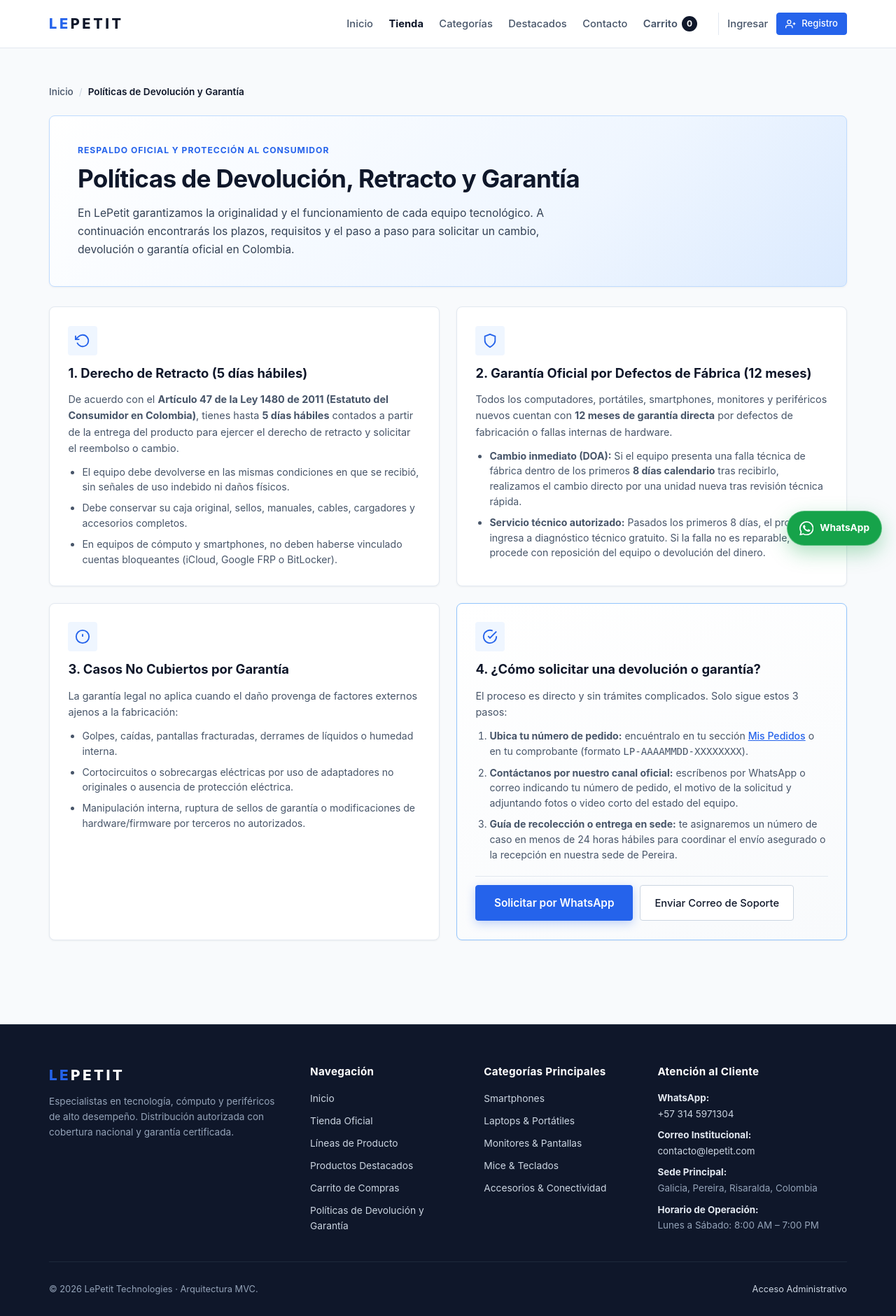
After one commit to Juan2351/Tech_e-commerce, a Flask app: page /politicas-devolucion in a window 1280 px wide. The commit adds this page. Shown: the whole page at 70% size. Run offline with Flask 3, Linux system fonts and the light colour scheme.

Commit message:
feat(shop): agregar pagina de politicas de devolucion y garantia e integrar fotos del equipo

```diff
--- a/controllers/shop_controller.py
+++ b/controllers/shop_controller.py
@@ -481,3 +481,11 @@ def my_orders():
         orders=orders_data,
         cart_count=cart_count(get_session_cart(session)),
     )
+
+
+@shop.get("/politicas-devolucion")
+def return_policy():
+    return render_template(
+        "return_policy.html",
+        cart_count=cart_count(get_session_cart(session)),
+    )
--- a/static/css/styles.css
+++ b/static/css/styles.css
@@ -2627,6 +2627,109 @@ textarea:focus {
 }
 
 /* ==========================================================================
+   POLÍTICAS DE DEVOLUCIÓN Y GARANTÍA
+   ========================================================================== */
+.policy-page-section {
+    margin: 1rem 0 3.5rem;
+}
+
+.policy-hero-card {
+    padding: clamp(1.75rem, 3.5vw, 2.5rem);
+    margin-bottom: 1.75rem;
+    background: linear-gradient(135deg, #ffffff 0%, #eff6ff 65%, #dbeafe 100%);
+    border: 1px solid #bfdbfe;
+    border-radius: var(--radius-md);
+    box-shadow: var(--shadow-sm);
+}
+
+.policy-hero-card h1 {
+    font-size: clamp(1.6rem, 3vw, 2.2rem);
+    color: var(--text-primary);
+    margin-bottom: 0.65rem;
+    letter-spacing: -0.02em;
+}
+
+.policy-lead {
+    color: #334155;
+    font-size: 0.98rem;
+    line-height: 1.65;
+    max-width: 72ch;
+    margin: 0;
+}
+
+.policy-grid {
+    display: grid;
+    grid-template-columns: repeat(2, minmax(0, 1fr));
+    gap: 1.5rem;
+}
+
+.policy-card {
+    background: var(--bg-surface);
+    border: 1px solid var(--border-color);
+    border-radius: var(--radius-md);
+    padding: 1.65rem;
+    box-shadow: var(--shadow-sm);
+    display: flex;
+    flex-direction: column;
+    gap: 0.75rem;
+}
+
+.policy-card-highlight {
+    border-color: #93c5fd;
+    background: linear-gradient(160deg, #ffffff 0%, #f8fafc 100%);
+}
+
+.policy-icon-badge {
+    width: 42px;
+    height: 42px;
+    border-radius: var(--radius-sm);
+    background: var(--accent-subtle);
+    color: var(--accent);
+    display: inline-flex;
+    align-items: center;
+    justify-content: center;
+}
+
+.policy-card h2 {
+    font-size: 1.15rem;
+    color: var(--text-primary);
+    margin: 0;
+}
+
+.policy-card p {
+    font-size: 0.9rem;
+    color: var(--text-secondary);
+    line-height: 1.6;
+    margin: 0;
+}
+
+.policy-list,
+.policy-steps-list {
+    margin: 0;
+    padding-left: 1.25rem;
+    display: grid;
+    gap: 0.5rem;
+    font-size: 0.88rem;
+    color: var(--text-secondary);
+    line-height: 1.55;
+}
+
+.policy-steps-list a {
+    color: var(--accent);
+    text-decoration: underline;
+    font-weight: 500;
+}
+
+.policy-actions {
+    display: flex;
+    flex-wrap: wrap;
+    gap: 0.65rem;
+    margin-top: 0.5rem;
+    padding-top: 0.75rem;
+    border-top: 1px solid var(--border-color);
+}
+
+/* ==========================================================================
    FOOTER
    ========================================================================== */
 .site-footer {
@@ -2721,7 +2824,8 @@ textarea:focus {
         grid-template-columns: 1fr;
     }
 
-    .about-team-grid {
+    .about-team-grid,
+    .policy-grid {
         grid-template-columns: 1fr;
     }
 
--- a/templates/base.html
+++ b/templates/base.html
@@ -86,6 +86,7 @@
                     <li><a href="{{ url_for('shop.home') }}#categorias">Líneas de Producto</a></li>
                     <li><a href="{{ url_for('shop.home') }}#destacados">Productos Destacados</a></li>
                     <li><a href="{{ url_for('shop.cart') }}">Carrito de Compras</a></li>
+                    <li><a href="{{ url_for('shop.return_policy') }}">Políticas de Devolución y Garantía</a></li>
                 </ul>
             </div>
 
--- a/templates/cart.html
+++ b/templates/cart.html
@@ -100,6 +100,7 @@
             </button>
             <p class="checkout-disclaimer">
                 Este paso no realiza ningún cobro ni reserva inventario. El pedido queda pendiente de confirmación por WhatsApp.
+                Consulta nuestras <a href="{{ url_for('shop.return_policy') }}" style="color: var(--accent); text-decoration: underline;">Políticas de Devolución y Garantía</a>.
             </p>
         </form>
     </div>
--- a/templates/my_orders.html
+++ b/templates/my_orders.html
@@ -7,7 +7,10 @@
             <span class="section-subtitle">HISTORIAL DE COMPRAS</span>
             <h1>Mis pedidos</h1>
         </div>
-        <a href="{{ url_for('shop.shop_view') }}">Seguir comprando</a>
+        <div style="display: flex; gap: 0.75rem; align-items: center; flex-wrap: wrap;">
+            <a class="button button-secondary button-sm" href="{{ url_for('shop.return_policy') }}">Políticas de Devolución y Garantía</a>
+            <a href="{{ url_for('shop.shop_view') }}">Seguir comprando</a>
+        </div>
     </div>
 
     {% if orders %}
--- a/templates/product_detail.html
+++ b/templates/product_detail.html
@@ -27,7 +27,7 @@
         </button>
         <div class="product-guarantee-badge">
             <svg width="18" height="18" viewBox="0 0 24 24" fill="none" stroke="currentColor" stroke-width="2"><path d="M12 22s8-4 8-10V5l-8-3-8 3v7c0 6 8 10 8 10z"/></svg>
-            <span>Garantía Oficial Directa de 12 Meses</span>
+            <span>Garantía Oficial Directa de 12 Meses · <a href="{{ url_for('shop.return_policy') }}" style="color: var(--accent); text-decoration: underline;">Ver política de devolución</a></span>
         </div>
     </div>
 
--- /dev/null
+++ b/templates/return_policy.html
@@ -0,0 +1,102 @@
+{% extends "base.html" %}
+{% block title %}Políticas de Devolución y Garantía | LePetit{% endblock %}
+
+{% block content %}
+<nav class="breadcrumb-nav" aria-label="Navegación de migas de pan">
+    <a href="{{ url_for('shop.home') }}">Inicio</a>
+    <span class="breadcrumb-separator">/</span>
+    <span class="breadcrumb-current">Políticas de Devolución y Garantía</span>
+</nav>
+
+<section class="policy-page-section" aria-labelledby="policy-main-title">
+    <div class="policy-hero-card">
+        <p class="section-subtitle">RESPALDO OFICIAL Y PROTECCIÓN AL CONSUMIDOR</p>
+        <h1 id="policy-main-title">Políticas de Devolución, Retracto y Garantía</h1>
+        <p class="policy-lead">
+            En LePetit garantizamos la originalidad y el funcionamiento de cada equipo tecnológico. A continuación encontrarás los plazos, requisitos y el paso a paso para solicitar un cambio, devolución o garantía oficial en Colombia.
+        </p>
+    </div>
+
+    <div class="policy-grid">
+        <article class="policy-card">
+            <div class="policy-icon-badge">
+                <svg width="22" height="22" viewBox="0 0 24 24" fill="none" stroke="currentColor" stroke-width="2" aria-hidden="true"><polyline points="1 4 1 10 7 10"/><path d="M3.51 15a9 9 0 1 0 2.13-9.36L1 10"/></svg>
+            </div>
+            <h2>1. Derecho de Retracto (5 días hábiles)</h2>
+            <p>
+                De acuerdo con el <strong>Artículo 47 de la Ley 1480 de 2011 (Estatuto del Consumidor en Colombia)</strong>, tienes hasta <strong>5 días hábiles</strong> contados a partir de la entrega del producto para ejercer el derecho de retracto y solicitar el reembolso o cambio.
+            </p>
+            <ul class="policy-list">
+                <li>El equipo debe devolverse en las mismas condiciones en que se recibió, sin señales de uso indebido ni daños físicos.</li>
+                <li>Debe conservar su caja original, sellos, manuales, cables, cargadores y accesorios completos.</li>
+                <li>En equipos de cómputo y smartphones, no deben haberse vinculado cuentas bloqueantes (iCloud, Google FRP o BitLocker).</li>
+            </ul>
+        </article>
+
+        <article class="policy-card">
+            <div class="policy-icon-badge">
+                <svg width="22" height="22" viewBox="0 0 24 24" fill="none" stroke="currentColor" stroke-width="2" aria-hidden="true"><path d="M12 22s8-4 8-10V5l-8-3-8 3v7c0 6 8 10 8 10z"/></svg>
+            </div>
+            <h2>2. Garantía Oficial por Defectos de Fábrica (12 meses)</h2>
+            <p>
+                Todos los computadores, portátiles, smartphones, monitores y periféricos nuevos cuentan con <strong>12 meses de garantía directa</strong> por defectos de fabricación o fallas internas de hardware.
+            </p>
+            <ul class="policy-list">
+                <li><strong>Cambio inmediato (DOA):</strong> Si el equipo presenta una falla técnica de fábrica dentro de los primeros <strong>8 días calendario</strong> tras recibirlo, realizamos el cambio directo por una unidad nueva tras revisión técnica rápida.</li>
+                <li><strong>Servicio técnico autorizado:</strong> Pasados los primeros 8 días, el producto ingresa a diagnóstico técnico gratuito. Si la falla no es reparable, se procede con reposición del equipo o devolución del dinero.</li>
+            </ul>
+        </article>
+
+        <article class="policy-card">
+            <div class="policy-icon-badge">
+                <svg width="22" height="22" viewBox="0 0 24 24" fill="none" stroke="currentColor" stroke-width="2" aria-hidden="true"><circle cx="12" cy="12" r="10"/><line x1="12" y1="8" x2="12" y2="12"/><line x1="12" y1="16" x2="12.01" y2="16"/></svg>
+            </div>
+            <h2>3. Casos No Cubiertos por Garantía</h2>
+            <p>
+                La garantía legal no aplica cuando el daño provenga de factores externos ajenos a la fabricación:
+            </p>
+            <ul class="policy-list">
+                <li>Golpes, caídas, pantallas fracturadas, derrames de líquidos o humedad interna.</li>
+                <li>Cortocircuitos o sobrecargas eléctricas por uso de adaptadores no originales o ausencia de protección eléctrica.</li>
+                <li>Manipulación interna, ruptura de sellos de garantía o modificaciones de hardware/firmware por terceros no autorizados.</li>
+            </ul>
+        </article>
+
+        <article class="policy-card policy-card-highlight">
+            <div class="policy-icon-badge">
+                <svg width="22" height="22" viewBox="0 0 24 24" fill="none" stroke="currentColor" stroke-width="2" aria-hidden="true"><path d="M22 11.08V12a10 10 0 1 1-5.93-9.14"/><polyline points="22 4 12 14.01 9 11.01"/></svg>
+            </div>
+            <h2>4. ¿Cómo solicitar una devolución o garantía?</h2>
+            <p>
+                El proceso es directo y sin trámites complicados. Solo sigue estos 3 pasos:
+            </p>
+            <ol class="policy-steps-list">
+                <li>
+                    <strong>Ubica tu número de pedido:</strong> encuéntralo en tu sección <a href="{{ url_for('shop.my_orders') }}">Mis Pedidos</a> o en tu comprobante (formato <code>LP-AAAAMMDD-XXXXXXXX</code>).
+                </li>
+                <li>
+                    <strong>Contáctanos por nuestro canal oficial:</strong> escríbenos por WhatsApp o correo indicando tu número de pedido, el motivo de la solicitud y adjuntando fotos o video corto del estado del equipo.
+                </li>
+                <li>
+                    <strong>Guía de recolección o entrega en sede:</strong> te asignaremos un número de caso en menos de 24 horas hábiles para coordinar el envío asegurado o la recepción en nuestra sede de Pereira.
+                </li>
+            </ol>
+            <div class="policy-actions">
+                <a class="button button-hero"
+                   href="https://wa.me/573145971304?text=Hola%20LePetit%2C%20deseo%20solicitar%20una%20devoluci%C3%B3n%20o%20garant%C3%ADa%20para%20mi%20pedido%20LP-"
+                   target="_blank" rel="noopener noreferrer">
+                    Solicitar por WhatsApp
+                </a>
+                <a class="button button-secondary" href="mailto:contacto@lepetit.com?subject=Solicitud%20de%20Devolucion%20o%20Garantia%20-%20Pedido%20LP-">
+                    Enviar Correo de Soporte
+                </a>
+                {% if current_user %}
+                <a class="button button-secondary" href="{{ url_for('shop.my_orders') }}">
+                    Ver Mis Pedidos
+                </a>
+                {% endif %}
+            </div>
+        </article>
+    </div>
+</section>
+{% endblock %}
```
Also changed, not shown: tests/test_orders.py (+5 -0 lines), static/img/team/cristopher-arboleda.jpg (added), static/img/team/juan-jose-toro.jpg (added), static/img/team/juan-pablo-ruiz.jpg (added), static/img/team/kevin-ospina.jpg (added).
